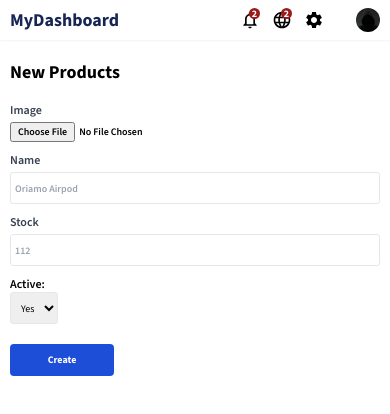
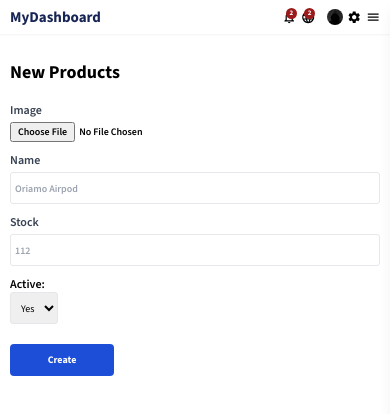
Before and after one commit to Jo-shua09/Tryve-Frontend-Development-Assessment-Dashboard-, a React (Vite) app: page /newproducts in a window 390 px wide. Shown: the top 414 px of the page. Built offline with nearby package versions, Linux system fonts and the light colour scheme.

Commit message:
added responsive navbar

```diff
--- a/src/components/Topbar.jsx
+++ b/src/components/Topbar.jsx
@@ -1,41 +1,92 @@
-import { NotificationsNone, Language, Settings } from "@mui/icons-material";
+import {
+  NotificationsNone,
+  Language,
+  Settings,
+  Menu,
+  Close,
+} from "@mui/icons-material";
 import { Link } from "react-router-dom";
+import Sidebar from "./Sidebar";
+import { useState } from "react";
 
 const Topbar = () => {
+  const [showSidebar, setShowSidebar] = useState(false);
+
+  const toggleSidebar = () => {
+    setShowSidebar(!showSidebar);
+  };
+
   return (
     <div className="w-full h-auto shadow-sm bg-white fixed top-0 z-[99999]">
-      <div className="flex justify-between items-center px-5 py-4 ">
-        <div className="">
+      <div className="flex justify-between items-center px-5 py-4">
+        <div className="lg:block">
           <Link to="/">
-            <span className="font-bold text-4xl text-blue-950 cursor-pointer">
+            <span className="font-bold text-3xl md:text-3xl lg:text-4xl text-blue-950 cursor-pointer">
               MyDashboard
             </span>
           </Link>
         </div>
 
-        <div className=" flex items-center gap-x-6">
-          <div className="relative cursor-pointer ">
-            <NotificationsNone sx={{ fontSize: "2.5rem" }} />
-            <span className="absolute -top-1 right-0 text-white bg-red-800 rounded-full h-4 w-4 p-[.7rem] text-xl font-bold flex items-center justify-center">
+        <div className="flex items-center gap-x-2 md:gap-x-4 lg:gap-x-6">
+          <div className="relative cursor-pointer">
+            <NotificationsNone
+              sx={{ fontSize: { xs: "1.8rem", md: "2.2rem", lg: "2.5rem" } }}
+            />
+            <span className="absolute -top-1 right-0 text-white bg-red-800 rounded-full h-3 w-3 md:h-4 md:w-4 p-[.7rem] text-sm md:text-xl font-bold flex items-center justify-center">
               2
             </span>
           </div>
-          <div className="relative cursor-pointer ">
-            <Language sx={{ fontSize: "2.5rem" }} />
-            <span className="absolute -top-1 right-0 text-white bg-red-800 rounded-full h-4 w-4 p-[.7rem] text-xl font-bold flex items-center justify-center">
+
+          <div className="relative cursor-pointer">
+            <Language
+              sx={{ fontSize: { xs: "1.8rem", md: "2.2rem", lg: "2.5rem" } }}
+            />
+            <span className="absolute -top-1 right-0 text-white bg-red-800 rounded-full h-3 w-3 md:h-4 md:w-4 p-[.7rem] text-sm md:text-xl font-bold flex items-center justify-center">
               2
             </span>
           </div>
-          <div className="relative cursor-pointer ">
-            <Settings sx={{ fontSize: "2.5rem" }} />
-          </div>
-          <div className="w-full h-full ml-10">
+
+          <div className="w-full h-full ml-4 md:ml-6 lg:ml-10">
             <img
               src="face.jpg"
               alt=""
-              className="w-12 h-12 rounded-full cursor-pointer"
+              className="w-8 h-8 md:w-10 md:h-10 lg:w-12 lg:h-12 rounded-full cursor-pointer"
             />
           </div>
+
+          <div className="relative cursor-pointer">
+            <Settings
+              sx={{ fontSize: { xs: "1.8rem", md: "2.2rem", lg: "2.5rem" } }}
+            />
+          </div>
+
+          <div
+            className="relative cursor-pointer lg:hidden"
+            onClick={toggleSidebar}
+          >
+            {showSidebar ? (
+              <Close sx={{ fontSize: { xs: "1.8rem", md: "2.2rem" } }} />
+            ) : (
+              <Menu sx={{ fontSize: { xs: "1.8rem", md: "2.2rem" } }} />
+            )}
+          </div>
+        </div>
+
+        <div
+          className={`fixed top-0 right-0 h-full bg-white shadow-lg transition-transform duration-300 ease-in-out lg:hidden ${
+            showSidebar ? "translate-x-0" : "translate-x-full"
+          }`}
+          style={{ width: "75%" }}
+        >
+          <div className="absolute top-4 right-4">
+            <Close
+              sx={{ fontSize: { xs: "1.8rem", md: "2.2rem" } }}
+              onClick={toggleSidebar}
+              className="cursor-pointer"
+            />
+          </div>
+
+          <Sidebar onClose={toggleSidebar} />
         </div>
       </div>
     </div>
```
